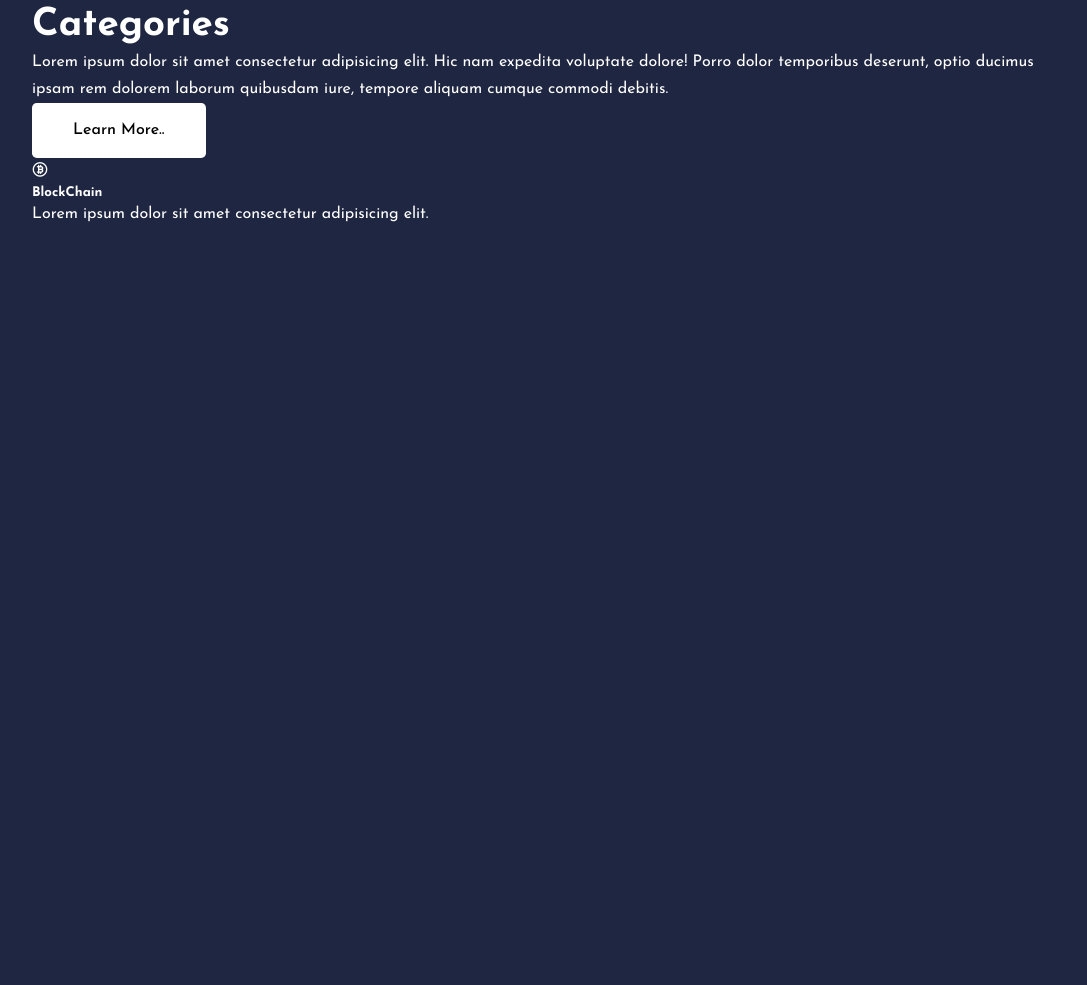
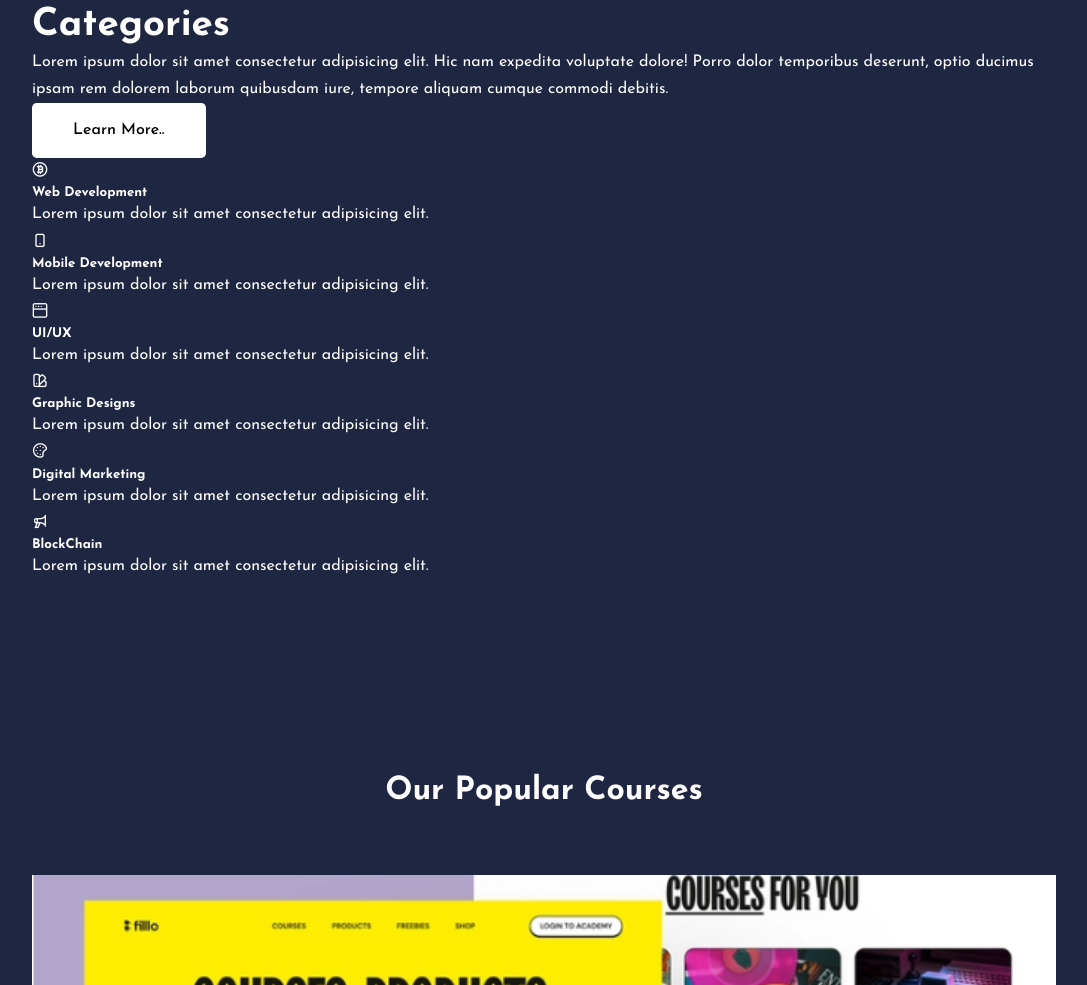
Before and after one commit to shawlycode/School-Website, a plain HTML site: page src/index.html in a window 1280 px wide. Shown: the part 733-1718 px from the top of the page, without its empty margins (96-1183 px from the left). Before the commit the page ends 1058 px from the top, so only its background shows below. Drawn offline with nearby package versions, Linux system fonts and the light colour scheme; a web font is replaced by a local one.

Commit message:
created courses content

```diff
--- a/src/index.html
+++ b/src/index.html
@@ -70,9 +70,49 @@
           <a href="#" class="btn">Learn More..</a>
         </div>
         <div class="categories__right">
+
           <article class="category">
             <span class="category__icon"
               ><i class="uil uil-bitcoin-circle"></i>
+            </span>
+            <h5>Web Development</h5>
+            <p>Lorem ipsum dolor sit amet consectetur adipisicing elit.</p>
+          </article>
+
+             </article>
+          <article class="category">
+            <span class="category__icon"
+              ><i class="uil uil-mobile-android"></i>
+            </span>
+            <h5>Mobile Development</h5>
+            <p>Lorem ipsum dolor sit amet consectetur adipisicing elit.</p>
+          </article>
+
+          <article class="category">
+            <span class="category__icon"
+              ><i class="uil uil-window"></i>
+            </span>
+            <h5>UI/UX</h5>
+            <p>Lorem ipsum dolor sit amet consectetur adipisicing elit.</p>
+    </article>
+
+          <article class="category">
+            <span class="category__icon"
+              ><i class="uil uil-swatchbook"></i>
+            </span>
+            <h5>Graphic Designs</h5>
+            <p>Lorem ipsum dolor sit amet consectetur adipisicing elit.</p>
+          </article>
+          <article class="category">
+            <span class="category__icon"
+              ><i class="uil uil-palette"></i>
+            </span>
+            <h5>Digital Marketing</h5>
+            <p>Lorem ipsum dolor sit amet consectetur adipisicing elit.</p>
+          </article>
+          <article class="category">
+            <span class="category__icon"
+              ><i class="uil uil-megaphone"></i>
             </span>
             <h5>BlockChain</h5>
             <p>Lorem ipsum dolor sit amet consectetur adipisicing elit.</p>
@@ -80,5 +120,44 @@
         </div>
       </div>
     </section>
+
+<section class="courses">
+  <h2>Our Popular Courses</h2>
+  <div class="container courses__container">
+<article class="course">
+  <img src="./images/course5.png" alt="course">
+  <div class="course__info">
+    <h4>Responsive Social Media Website Design</h4>
+    <p>Lorem ipsum dolor sit amet consectetur adipisicing elit. Veritatis architecto voluptates.</p>
+  </div>
+  <a href="courses.html" class="btn btn-primary">Learn More</a>
+</article>
+
+<article class="course">
+  <img src="./images/course5.png" alt="course">
+  <div class="course__info">
+    <h4>Responsive SmartHome Website </h4>
+    <p>Lorem ipsum dolor sit amet consectetur adipisicing elit. Veritatis architecto voluptates, </p>
+  </div>
+  <a href="courses.html" class="btn btn-primary">Learn More</a>
+</article>
+
+<article class="course">
+  <img src="./images/course5.png" alt="course">
+  <div class="course__info">
+    <h4>Responsive Admin dashboard website </h4>
+    <p>Lorem ipsum dolor sit amet consectetur adipisicing elit. Veritatis architecto voluptates, </p>
+  </div>
+  <a href="courses.html" class="btn btn-primary">Learn More</a>
+</article>
+
+  </div>
+</section>
+
+
+
+
   </body>
+
+  <script src="./main.js"></script>
 </html>
```
